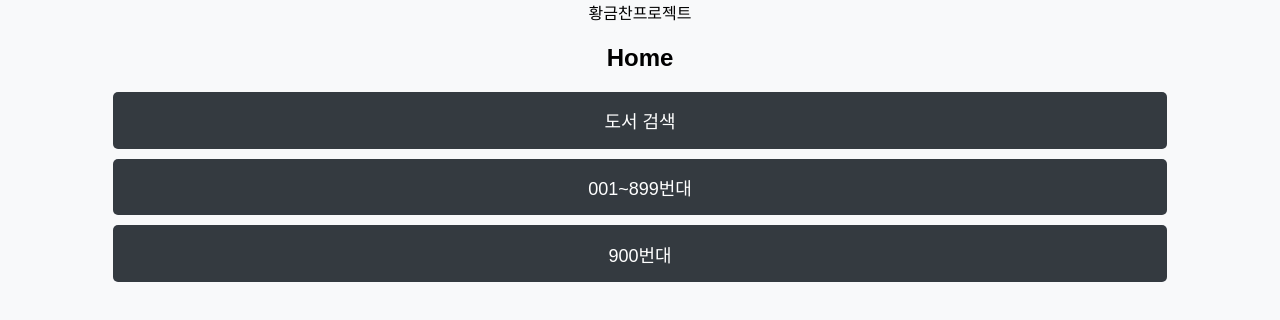
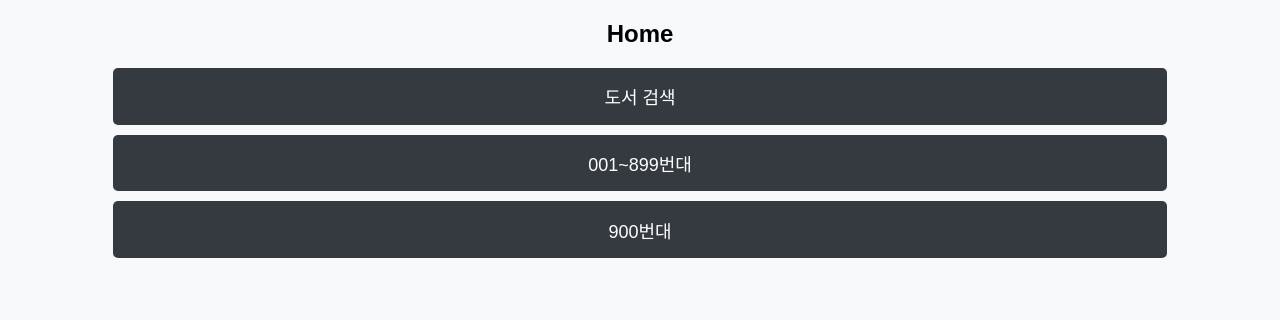
Before and after one commit to ilsanwoker/Goldproject, a plain HTML site: page index.html in a window 1280 px wide. Drawn offline with Linux system fonts and the light colour scheme.

Commit message:
Update index.html

```diff
--- a/index.html
+++ b/index.html
@@ -3,7 +3,7 @@
 <head>
     <meta charset="UTF-8">
     <meta name="viewport" content="width=device-width, initial-scale=1.0">
-    <titl>황금찬프로젝트</title>
+    <title>황금찬프로젝트</title>
     <style>
         * {
             margin: 0;
```
